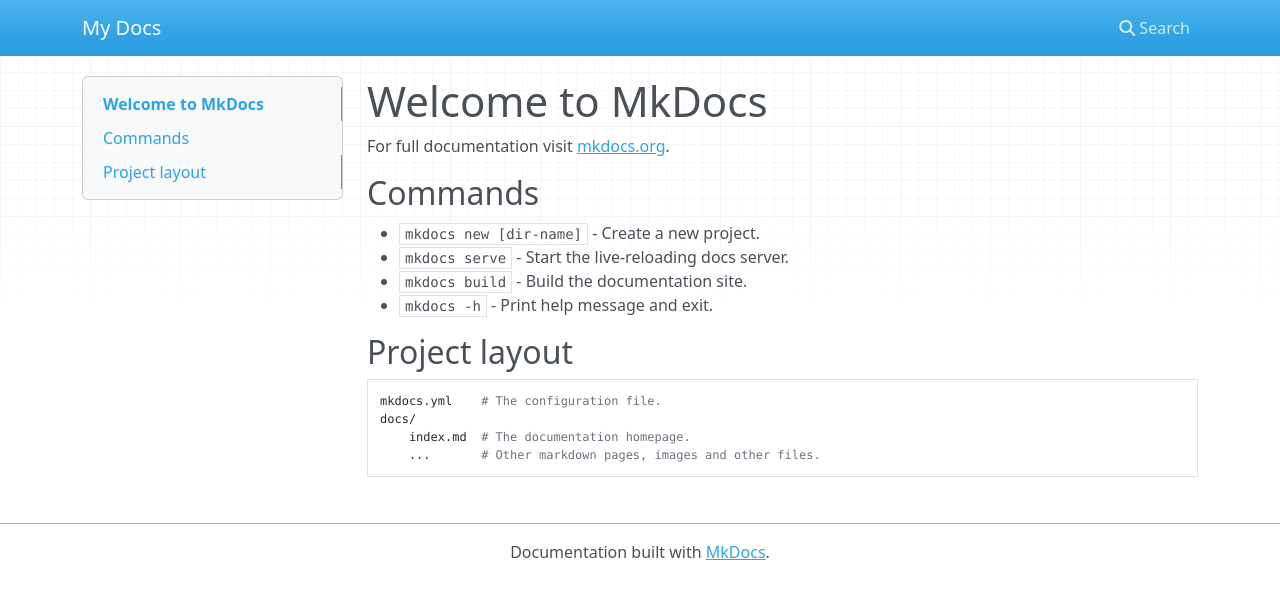
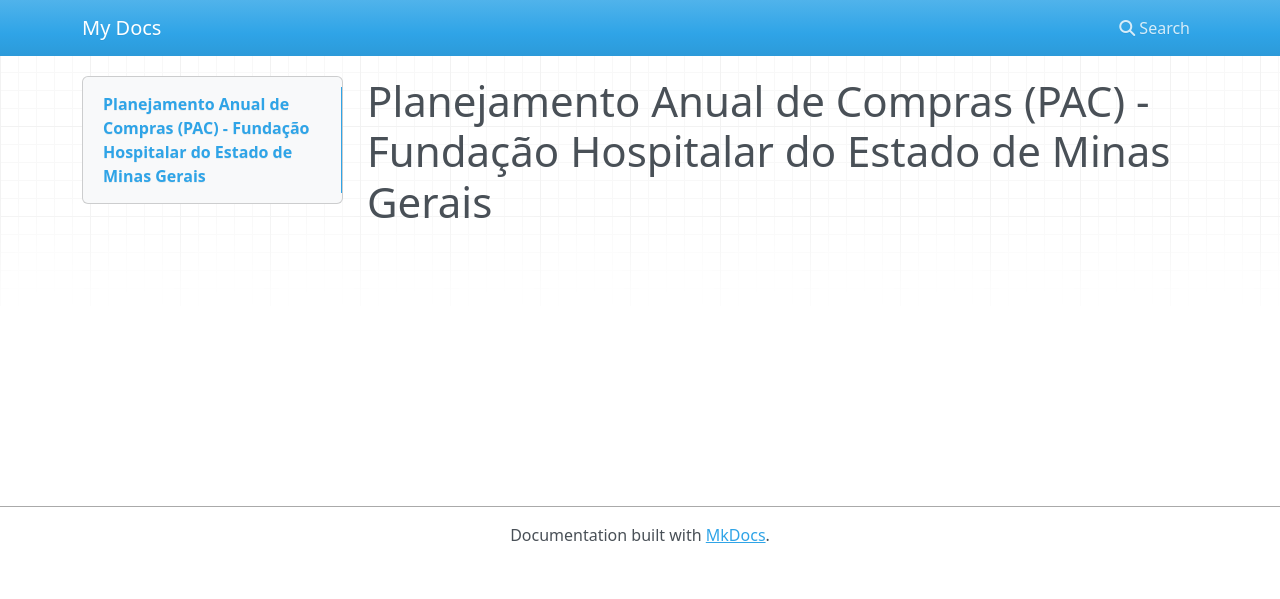
Before and after one commit to dpgffhemig/PAC, an MkDocs documentation site: the page built from docs/index.md, in a window 1280 px wide. Shown: the top 599 px of the page. Built offline with MkDocs 1.6.1, drawn with Linux system fonts in a browser that asks for light colours; nearby versions of some CDN libraries.

Commit message:
Atualiza conteúdo MkDocs

```diff
--- a/docs/index.md
+++ b/docs/index.md
@@ -1,17 +1 @@
-# Welcome to MkDocs
-
-For full documentation visit [mkdocs.org](https://www.mkdocs.org).
-
-## Commands
-
-* `mkdocs new [dir-name]` - Create a new project.
-* `mkdocs serve` - Start the live-reloading docs server.
-* `mkdocs build` - Build the documentation site.
-* `mkdocs -h` - Print help message and exit.
-
-## Project layout
-
-    mkdocs.yml    # The configuration file.
-    docs/
-        index.md  # The documentation homepage.
-        ...       # Other markdown pages, images and other files.
+# Planejamento Anual de Compras (PAC) - Fundação Hospitalar do Estado de Minas Gerais
```
